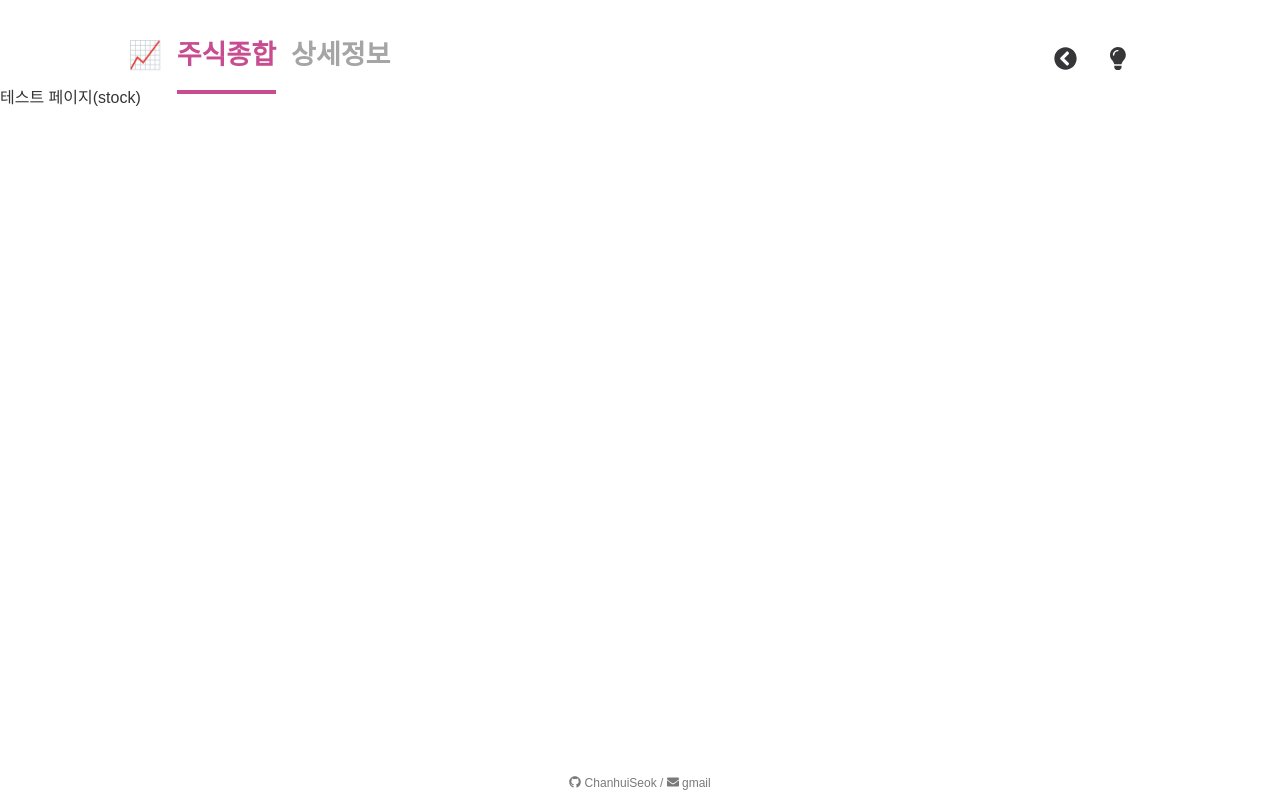
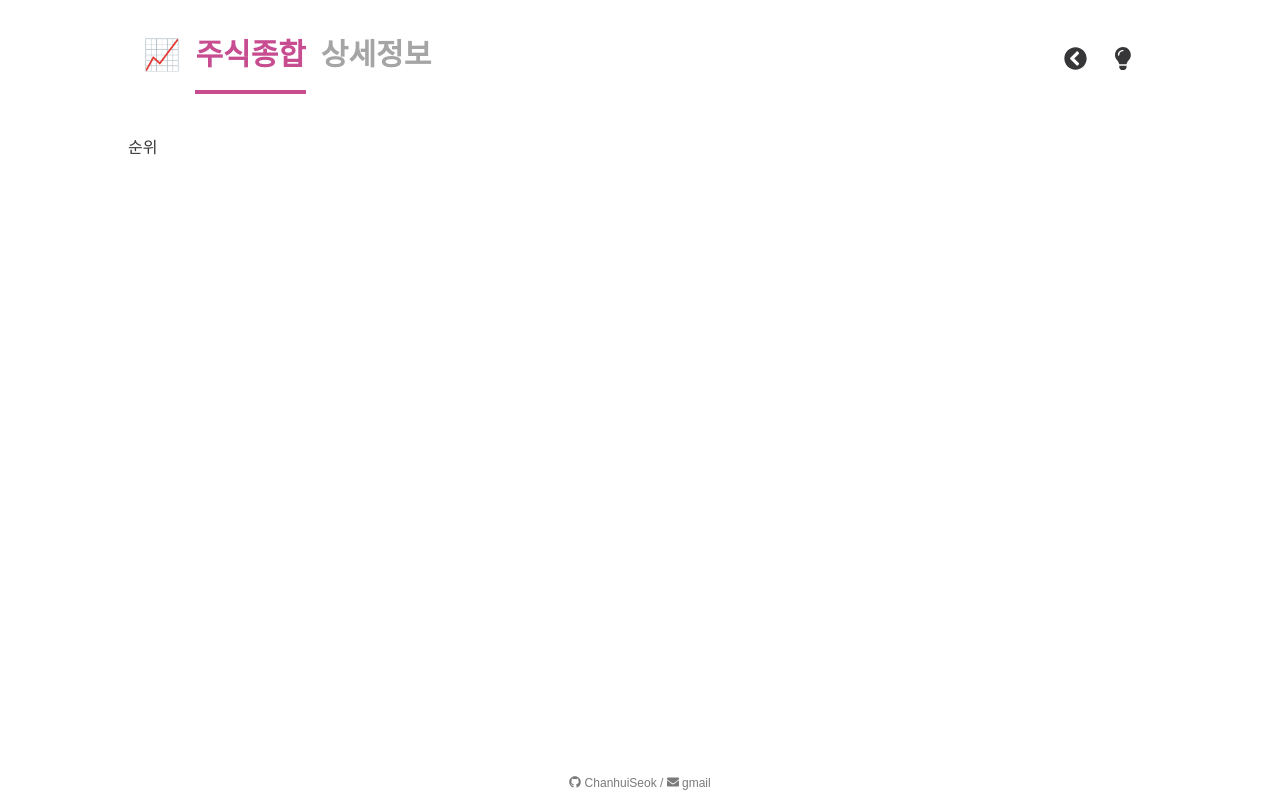
Before and after one commit to ChanhuiSeok/stock_project, a React (Create React App) app: page /main in a window 1280 px wide. Built offline with nearby package versions, Linux system fonts and the light colour scheme.

Commit message:
각 페이지 기본 div 영역 스타일 설정

```diff
--- a/src/common/styles/elements.ts
+++ b/src/common/styles/elements.ts
@@ -9,7 +9,7 @@ export const HeaderButton = styled(Button)`
   background-color: transparent;
   padding: 0.4rem;
   margin-top: 20px;
-  margin-right: 20px;
+  margin-right: 15px;
   &:hover {
     border-bottom: 3px solid rgba(194, 194, 194, 0.4);
   }
--- a/src/components/StockContent.tsx
+++ b/src/components/StockContent.tsx
@@ -1,7 +1,22 @@
 import React from 'react';
+import {BlockBox} from '../common/styles/elements';
+import StockRank from './StockRank';
+import styled from 'styled-components';
+
+const Wrapper = styled(BlockBox)`
+  width: 95%;
+  max-width: 1024px;
+  height: 100%;
+  margin: 0 auto;
+  margin-top: 50px;
+`;
 
 const StockContent = () => {
-  return <p>테스트 페이지(stock)</p>;
+  return (
+    <Wrapper>
+      <StockRank />
+    </Wrapper>
+  );
 };
 
 export default StockContent;
--- a/src/components/StockHeader.tsx
+++ b/src/components/StockHeader.tsx
@@ -1,4 +1,4 @@
-import {FunctionComponent, MouseEventHandler, useState} from 'react';
+import {FunctionComponent, MouseEventHandler} from 'react';
 import {useHistory} from 'react-router-dom';
 import styled from 'styled-components';
 import ThemeButton from '../components/ThemeButton';
@@ -9,7 +9,6 @@ import {useDarkMode} from '../components/hooks/useDarkMode';
 import {BlockBox, InlineBlockBox} from '../common/styles/elements';
 import {MenuProps} from './props/MenuProps';
 import {ThemeProvider} from 'styled-components';
-import {isNullishCoalesce} from 'typescript';
 
 const Header = styled(BlockBox)`
   z-index: 1000;
@@ -23,21 +22,22 @@ const Header = styled(BlockBox)`
 
 const TabWrapper = styled.ul`
   display: inline-block;
-  font-size: 27px;
+  font-size: 30px;
   font-weight: 700;
+  margin-left: 15px;
 `;
 
 const List = styled.li<MenuProps>`
   display: inline-block;
   margin-right: 15px;
   cursor: pointer;
-  transition: all ease 0.2s;
+  transition: all ease 0.25s;
   color: ${(props) => (props.selected ? '#c74d90' : '#a5a5a5')};
   border-bottom: ${(props) => (props.selected ? '4px solid #c74d90' : 'none')};
 
   &:hover {
     color: #c74d90;
-    transition: all ease 0.2s;
+    transition: all ease 0.25s;
   }
 `;
 
@@ -47,7 +47,7 @@ interface Props {
 }
 
 const StockHeader: FunctionComponent<Props> = (props) => {
-  const {main, detail} = props || {};
+  const {main, detail} = props;
   const {theme, themeToggler} = useDarkMode();
   const themeMode = theme === 'light' ? lightTheme : darkTheme;
 
--- a/src/components/StockRank.tsx
+++ b/src/components/StockRank.tsx
@@ -1,7 +1,7 @@
 import React from 'react';
 
 const StockRank = () => {
-  return <div></div>;
+  return <div>순위</div>;
 };
 
 export default StockRank;
--- a/src/components/StockSearchInfo.tsx
+++ b/src/components/StockSearchInfo.tsx
@@ -1,7 +1,17 @@
 import React from 'react';
+import {BlockBox} from '../common/styles/elements';
+import styled from 'styled-components';
+
+const Wrapper = styled(BlockBox)`
+  width: 95%;
+  max-width: 1024px;
+  height: 100%;
+  margin: 0 auto;
+  margin-top: 50px;
+`;
 
 const StockSearchInfo = () => {
-  return <div>stockSearchInfo</div>;
+  return <Wrapper>회사명 검색</Wrapper>;
 };
 
 export default StockSearchInfo;
```
